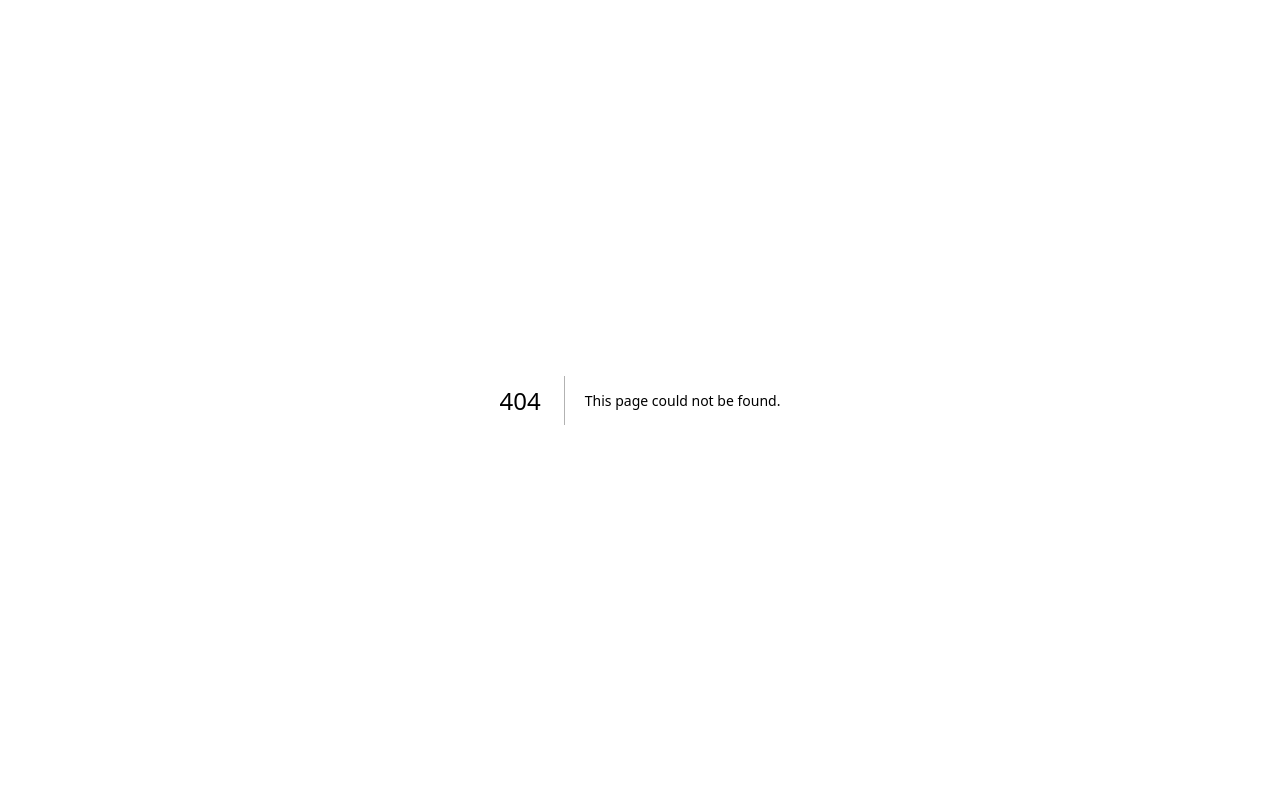
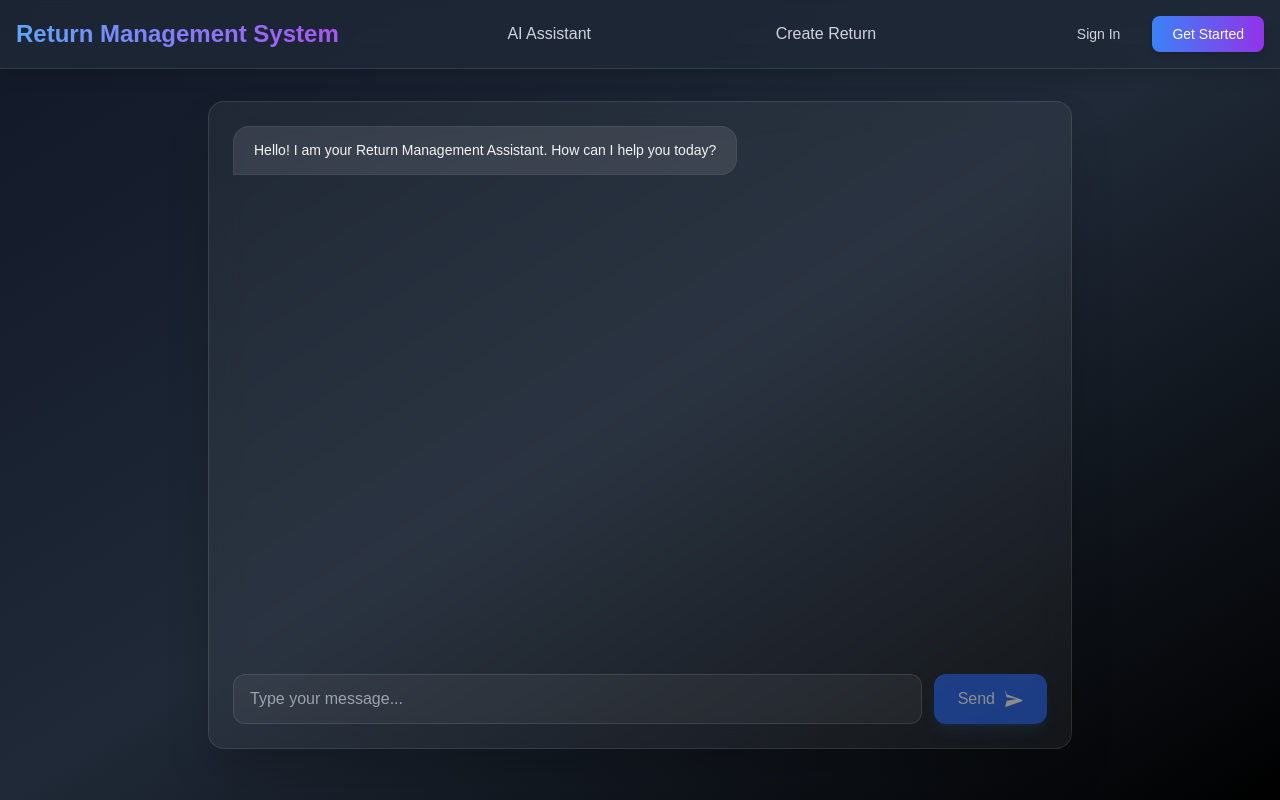
Before and after one commit to charan1835/Return_automation, a Next.js app: page /ai in a window 1280 px wide. Before the commit this address had no page. Built offline with nearby package versions, Linux system fonts and the light colour scheme; no server answers.

Commit message:
Fix build errors and optimize images

```diff
--- a/app/_components/Header.jsx
+++ b/app/_components/Header.jsx
@@ -1,12 +1,23 @@
 'use client';
 
 import { UserButton, SignedIn, SignedOut, SignInButton, SignUpButton } from '@clerk/nextjs';
+import Link from 'next/link';
 
 export default function Header() {
     return (
         <header className="sticky top-0 z-50 backdrop-blur-md bg-gray-800/80 border-b border-white/10 text-white p-4 flex items-center justify-between shadow-lg">
             <h1 className="text-2xl font-bold bg-gradient-to-r from-blue-400 to-purple-500 bg-clip-text text-transparent">Return Management System</h1>
 
+            <nav className="flex items-center gap-6 mr-4">
+                <Link href="/ai" className="text-gray-300 hover:text-white transition-colors">
+                    AI Assistant
+                </Link>
+            </nav>
+            <nav className="flex items-center gap-6 mr-4">
+                <Link href="/" className="text-gray-300 hover:text-white transition-colors">
+                    Create Return
+                </Link>
+            </nav>
             <div className="flex gap-4 items-center">
                 <SignedOut>
                     <SignInButton mode="modal">
--- a/app/_components/Returnform.jsx
+++ b/app/_components/Returnform.jsx
@@ -71,7 +71,7 @@ export default function ReturnForm() {
     };
 
     return (
-        <div className="max-w-xl mx-auto mt-12 p-8 bg-white/5 backdrop-blur-xl border border-white/10 rounded-3xl shadow-[0_8px_30px_rgb(0,0,0,0.12)] relative overflow-hidden">
+        <div className="max-w-xl mx-auto mt-12 p-8 bg-gray-900/90 backdrop-blur-xl border border-white/10 rounded-3xl shadow-[0_8px_30px_rgb(0,0,0,0.12)] relative overflow-hidden">
             {/* Background Decorative Elements */}
             <div className="absolute top-0 right-0 -mr-20 -mt-20 w-64 h-64 rounded-full bg-blue-500/20 blur-3xl pointer-events-none"></div>
             <div className="absolute bottom-0 left-0 -ml-20 -mb-20 w-64 h-64 rounded-full bg-purple-500/20 blur-3xl pointer-events-none"></div>
@@ -94,8 +94,8 @@ export default function ReturnForm() {
                                     type="button"
                                     onClick={() => handleQuickFeedback(reason)}
                                     className={`px-4 py-2 rounded-full text-xs font-semibold transition-all duration-200 border ${feedback === reason
-                                            ? 'bg-blue-600 text-white border-blue-600 shadow-lg shadow-blue-500/30'
-                                            : 'bg-white/5 text-gray-600 dark:text-gray-300 border-gray-200 dark:border-white/10 hover:bg-white/10 hover:border-blue-400'
+                                        ? 'bg-blue-600 text-white border-blue-600 shadow-lg shadow-blue-500/30'
+                                        : 'bg-white/5 text-gray-600 dark:text-gray-300 border-gray-200 dark:border-white/10 hover:bg-white/10 hover:border-blue-400'
                                         }`}
                                 >
                                     {reason}
--- /dev/null
+++ b/app/ai/page.jsx
@@ -0,0 +1,106 @@
+'use client';
+import { useState, useRef, useEffect } from 'react';
+import Header from '../_components/Header';
+
+export default function ChatPage() {
+    const [messages, setMessages] = useState([
+        { role: 'ai', content: 'Hello! I am your Return Management Assistant. How can I help you today?' }
+    ]);
+    const [input, setInput] = useState('');
+    const [isLoading, setIsLoading] = useState(false);
+    const messagesEndRef = useRef(null);
+
+    const scrollToBottom = () => {
+        messagesEndRef.current?.scrollIntoView({ behavior: 'smooth' });
+    };
+
+    useEffect(() => {
+        scrollToBottom();
+    }, [messages]);
+
+    const handleSubmit = async (e) => {
+        e.preventDefault();
+        if (!input.trim()) return;
+
+        const userMessage = input.trim();
+        setInput('');
+        setMessages(prev => [...prev, { role: 'user', content: userMessage }]);
+        setIsLoading(true);
+
+        try {
+            const response = await fetch('/api/chat', {
+                method: 'POST',
+                headers: { 'Content-Type': 'application/json' },
+                body: JSON.stringify({ message: userMessage }),
+            });
+
+            if (!response.ok) throw new Error('Failed to fetch response');
+
+            const data = await response.json();
+            setMessages(prev => [...prev, { role: 'ai', content: data.text }]);
+        } catch (error) {
+            console.error('Error:', error);
+            setMessages(prev => [...prev, { role: 'ai', content: 'Sorry, I encountered an error. Please try again later.' }]);
+        } finally {
+            setIsLoading(false);
+        }
+    };
+
+    return (
+        <div className="min-h-screen bg-gradient-to-br from-gray-900 via-gray-800 to-black text-white">
+            <Header />
+            <main className="container mx-auto px-4 py-8 max-w-4xl h-[calc(100vh-88px)] flex flex-col">
+                <div className="flex-1 bg-white/5 backdrop-blur-lg rounded-2xl border border-white/10 p-6 overflow-hidden flex flex-col shadow-2xl">
+                    <div className="flex-1 overflow-y-auto space-y-4 pr-2 scrollbar-thin scrollbar-thumb-white/20 scrollbar-track-transparent">
+                        {messages.map((msg, idx) => (
+                            <div
+                                key={idx}
+                                className={`flex ${msg.role === 'user' ? 'justify-end' : 'justify-start'}`}
+                            >
+                                <div
+                                    className={`max-w-[80%] rounded-2xl px-5 py-3 ${msg.role === 'user'
+                                            ? 'bg-blue-600 text-white rounded-br-none'
+                                            : 'bg-white/10 text-gray-100 rounded-bl-none border border-white/5'
+                                        }`}
+                                >
+                                    <p className="whitespace-pre-wrap text-sm leading-relaxed">{msg.content}</p>
+                                </div>
+                            </div>
+                        ))}
+                        {isLoading && (
+                            <div className="flex justify-start">
+                                <div className="bg-white/10 rounded-2xl rounded-bl-none px-5 py-4 border border-white/5 flex items-center space-x-2">
+                                    <div className="w-2 h-2 bg-blue-400 rounded-full animate-bounce" style={{ animationDelay: '0ms' }} />
+                                    <div className="w-2 h-2 bg-blue-400 rounded-full animate-bounce" style={{ animationDelay: '150ms' }} />
+                                    <div className="w-2 h-2 bg-blue-400 rounded-full animate-bounce" style={{ animationDelay: '300ms' }} />
+                                </div>
+                            </div>
+                        )}
+                        <div ref={messagesEndRef} />
+                    </div>
+
+                    <form onSubmit={handleSubmit} className="mt-4 flex gap-3">
+                        <input
+                            type="text"
+                            value={input}
+                            onChange={(e) => setInput(e.target.value)}
+                            placeholder="Type your message..."
+                            className="flex-1 bg-white/5 border border-white/10 rounded-xl px-4 py-3 text-white placeholder-gray-400 focus:outline-none focus:ring-2 focus:ring-blue-500/50 focus:border-transparent transition-all"
+                            disabled={isLoading}
+                        />
+                        <button
+                            type="submit"
+                            disabled={isLoading || !input.trim()}
+                            className="bg-blue-600 hover:bg-blue-700 disabled:opacity-50 disabled:cursor-not-allowed text-white px-6 py-3 rounded-xl font-medium transition-all shadow-lg shadow-blue-500/20 active:scale-95 flex items-center gap-2"
+                        >
+                            <span>Send</span>
+                            <svg xmlns="http://www.w3.org/2000/svg" viewBox="0 0 20 20" fill="currentColor" className="w-5 h-5">
+                                <path d="M3.105 2.289a.75.75 0 00-.826.95l1.414 4.925A.75.75 0 003.82 8.312l9.728 1.685-9.728 1.685a.75.75 0 00-.071.148l-1.414 4.925a.75.75 0 001.025.922l15.5-5.5a.75.75 0 000-1.415l-15.5-5.5z" />
+                            </svg>
+                        </button>
+                    </form>
+                </div>
+            </main>
+        </div>
+    );
+}
--- /dev/null
+++ b/app/api/chat/route.js
@@ -0,0 +1,37 @@
+import { GoogleGenerativeAI } from "@google/generative-ai";
+import { NextResponse } from "next/server";
+
+export async function POST(req) {
+    try {
+        const { message } = await req.json();
+        const apiKey = process.env.GEMINI_API_KEY;
+
+        console.log("Processing chat request...");
+        if (!apiKey) {
+            console.error("Error: GEMINI_API_KEY is missing in environment variables.");
+            return NextResponse.json(
+                { error: "Gemini API key is not configured" },
+                { status: 500 }
+            );
+        }
+
+        const genAI = new GoogleGenerativeAI(apiKey);
+        // User requested "geminin 2.5", assuming typo for gemini-pro or gemini-1.5.
+        // Fallback to gemini-pro as it is most stable for this SDK version.
+        const model = genAI.getGenerativeModel({ model: "gemini-2.5-flash" });
+
+        console.log("Calling Gemini API...");
+        const result = await model.generateContent(message);
+        const response = await result.response;
+        const text = response.text();
+        console.log("Gemini response received.");
+
+        return NextResponse.json({ text });
+    } catch (error) {
+        console.error("Error generating content:", error);
+        return NextResponse.json(
+            { error: error.message || "Failed to generate response" },
+            { status: 500 }
+        );
+    }
+}
--- a/package.json
+++ b/package.json
@@ -10,6 +10,7 @@
   },
   "dependencies": {
     "@clerk/nextjs": "^6.36.0",
+    "@google/generative-ai": "^0.24.1",
     "mongodb": "^7.0.0",
     "next": "16.0.7",
     "react": "19.2.0",
```
Also changed, not shown: test_models.js (added, +34 -0 lines), 1 other file (tests, documents, lock files or other folders).
